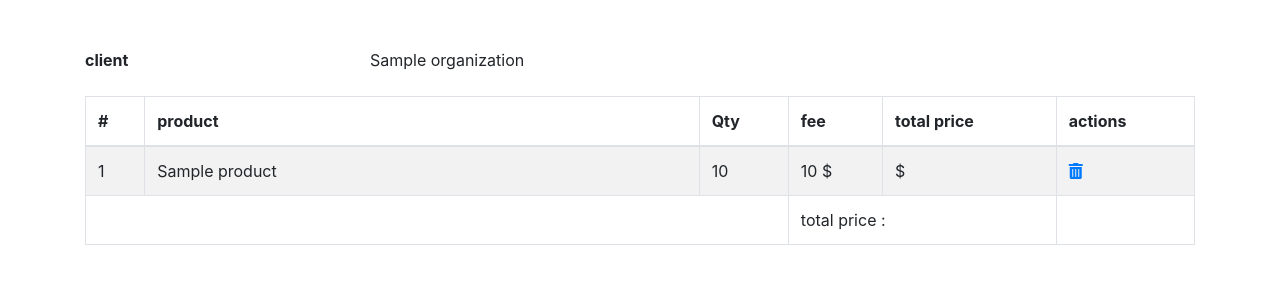
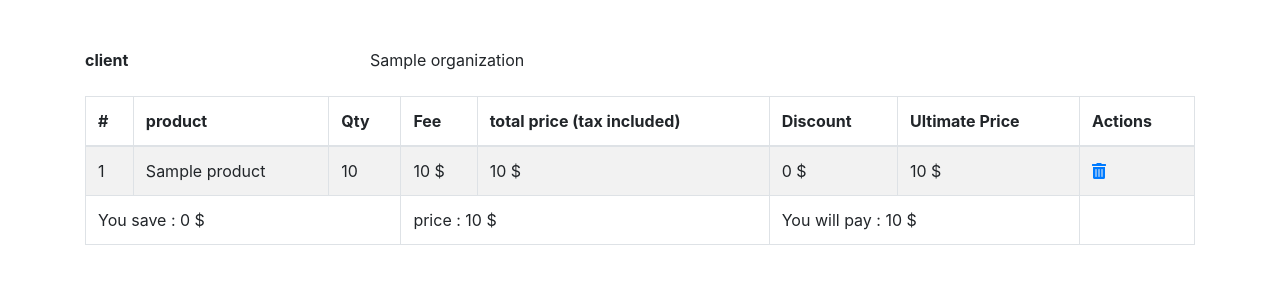
Before and after one commit to HamzehMahmoudi/CRM_project, a Django app: page /sales/quotes/detail/1 in a window 1280 px wide. Shown: the top 300 px of the page. Run offline with Django 3.2, Linux system fonts and the light colour scheme; a user stored in the database is signed in; tables that the repository leaves empty hold one stand-in row (values such as "Sample post"); parts of the project's set-up code (start-up, migrations or seed data) failed here and were passed over; some libraries are stand-ins or nearby versions.

Commit message:
minner ui change

```diff
--- a/organization/templates/organization/organization_detail.html
+++ b/organization/templates/organization/organization_detail.html
@@ -73,7 +73,7 @@
                     var table = "";
                     $(response.result).each(function (index, obj) {
                         console.log(obj);
-                        var my_table = '<tr><td>' + obj.creator + '</td><td>' + obj.written_on + '</td><td>' + obj.report + '</td></tr>';
+                        var my_table = '<tr><td>' + obj.creator + '</td><td>' + obj.written_on.split(' ')[0] + '</td><td>' + obj.report + '</td></tr>';
                         table = table + my_table;
                     });
                     if (my_output_div.is(':empty')) {
--- a/organization/templates/organization/organlist.html
+++ b/organization/templates/organization/organlist.html
@@ -27,4 +27,5 @@
         {% endfor %}
     </table>
     <a href="{% url 'createorgan' %}" class="btn btn-primary"><i class="fas fa-plus"></i> <strong>{% trans "Organization" %}</strong></a>
+    {% include 'organization/paginate.html' %}
 {% endblock body %}
--- a/organization/templates/organization/product_list.html
+++ b/organization/templates/organization/product_list.html
@@ -28,4 +28,5 @@
         </tr>
         {% endfor %}
     </table>
+    {% include 'organization/paginate.html' %}
     {% endblock body %}
--- a/quote/models.py
+++ b/quote/models.py
@@ -3,7 +3,7 @@ from organization.models import Organization, Product
 from django.db import models
 from django.utils.translation import ugettext as _
 from django.contrib.auth import get_user_model
-
+from django.db.models import Sum
 # Create your models here.
 
 User = get_user_model()
@@ -28,6 +28,12 @@ class Quote(models.Model):
             if items.count() == 0:
                 q.delete()
 
+    def get_total_price(self):
+        return self.quoteitem_set.aggregate(Sum("price")).get("price__sum", 0)
+
+    def get_total_discount(self):
+        return self.quoteitem_set.aggregate(Sum("discount")).get("discount__sum", 0)
+
 
 class QuoteItem(models.Model):
     product = models.ForeignKey(Product, verbose_name=_(
--- a/quote/templates/quote/add_quote.html
+++ b/quote/templates/quote/add_quote.html
@@ -3,7 +3,9 @@
 {% block title %}{% trans "Qoute" %}{% endblock %}
 {% block body %}
 {% load crispy_forms_tags %}
-<h1 class='display-4' style='text-align:center'> {% trans "Qoute" %}</h1>
+<div >
+<iframe style="width:100%;height: 300px;" src="{% url 'quote-detail' qid %}" title="your quote "></iframe>
+</div>
 <div class="row">
 <div class='col-7'>
 <form method="post" enctype="multipart/form-data">
--- a/quote/templates/quote/quotedetail.html
+++ b/quote/templates/quote/quotedetail.html
@@ -1,5 +1,6 @@
 {% load static %}
 {% load i18n %}
+{% load math %}
 <!DOCTYPE html>
 <html>
 <head>
@@ -19,11 +20,13 @@
         <thead>
         <tr>
             <th>#</th>
-            <th class = "col-6">{% trans "product" %}</th>
+            <th>{% trans "product" %}</th>
             <th>{% trans "Qty" %}</th>
-            <th>{% trans "fee" %}</th>
-            <th>{% trans "total price" %}</th>
-            <th>{% trans "actions" %}</th>
+            <th>{% trans "Fee" %}</th>
+            <th>{% trans "total price (tax included)" %}</th>
+            <th>{% trans "Discount" %}</th>
+            <th>{% trans "Ultimate Price" %}</th>
+            <th>{% trans "Actions" %}</th>
 
         </tr>
         </thead>
@@ -33,7 +36,9 @@
                 <td>{{ item.product.name}}</td>
                 <td>{{ item.qty }}</td>
                 <td>{{ item.product.price }} $</td>
-                <td>{{ item.get_total }} $</td>
+                <td>{{ item.price }} $</td>
+                <td>{{ item.discount }} $</td>
+                <td>{{ item.price|sub:item.discount}} $</td>
                 <td>
                     <a href="{% url "delete-item" item.pk %}" >
                         <i class="fas fa-trash-alt"></i>
@@ -44,10 +49,13 @@
  <tfoot>
     <tr>
         <td colspan="3">
-
+           {% trans "You save " %} : {{object.get_total_discount}} $
         </td>
         <td colspan="2">
-            {% trans "total price" %} :
+            {% trans "price" %} : {{object.get_total_price}} $
+        </td>
+        <td colspan="2">
+            {% trans "You will pay" %} : {{object.get_total_price|sub:object.get_total_discount}} $
         </td>
     </tr>
     </tfoot>
--- a/quote/templates/quote/quotlst.html
+++ b/quote/templates/quote/quotlst.html
@@ -28,6 +28,7 @@
         </tr>
         {% endfor %}
     </table>
+    {% include 'organization/paginate.html' %}
     <script>
     function send_email(quote){
             $.ajax({
--- /dev/null
+++ b/quote/templatetags/math.py
@@ -0,0 +1,8 @@
+from django import template
+
+register = template.Library()
+
+
+@register.filter
+def sub(value, arg):
+    return value - arg
--- a/quote/views.py
+++ b/quote/views.py
@@ -13,6 +13,9 @@ from django.views.decorators.csrf import csrf_exempt
 from organization import models
 from django.contrib import messages
 from django.forms import inlineformset_factory
+from django.views.decorators.clickjacking import xframe_options_sameorigin
+from django.utils.decorators import method_decorator
+
 # Create your views here.
 
 
@@ -30,8 +33,10 @@ class QuoteList(mixins.LoginRequiredMixin, generic.ListView):
         return qs
 
 
+@method_decorator(xframe_options_sameorigin, name='dispatch')
 class QuoteDetail(mixins.LoginRequiredMixin, generic.DetailView):
     """
+
     show quote detail and download quote as PDF
     """
     model = Quote
@@ -92,4 +97,4 @@ def add_item(request, qid):
             messages.info(request, "your selected item added ")
             return redirect('add-item', qid=quote.pk)
     else:
-        return render(request, 'quote/add_quote.html', {"formset": formset})
+        return render(request, 'quote/add_quote.html', {"formset": formset, "qid": qid})
--- a/sales/models.py
+++ b/sales/models.py
@@ -14,7 +14,7 @@ class FollowUp(models.Model):
     report = models.TextField(verbose_name=_("sale report"))
     organization = models.ForeignKey(
         Organization, verbose_name=_("organization"), on_delete=models.PROTECT)
-    creator = models.CharField(verbose_name=_("written by"), max_length=50)
+    creator = models.ForeignKey(User, verbose_name=_("written by"), on_delete=models.PROTECT)
     written_on = models.DateTimeField(
         verbose_name=_("written at"), auto_now_add=True)
 
```
Also changed, not shown: organization/templates/organization/paginate.html (added, +15 -0 lines), quote/templatetags/__init__.py (added).
